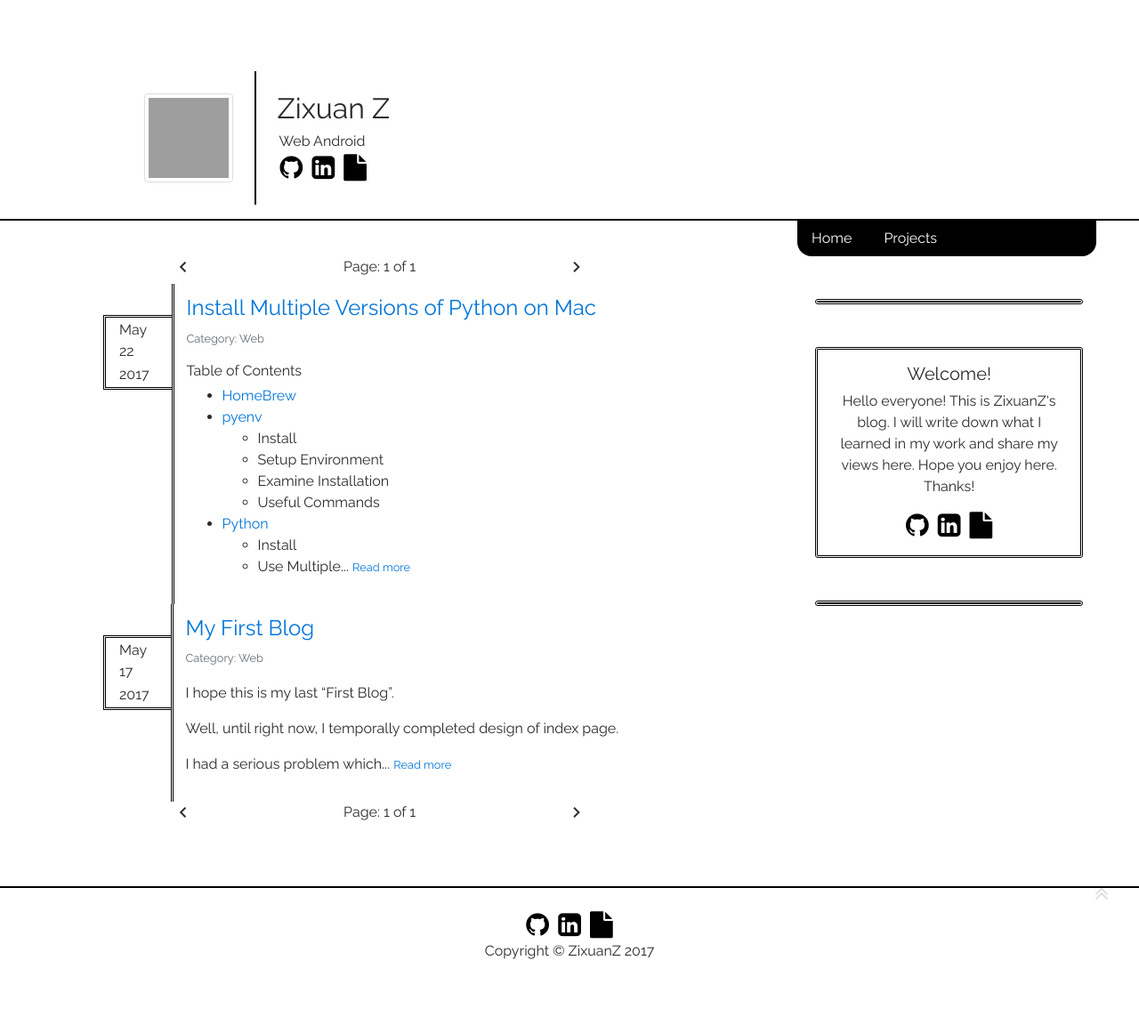
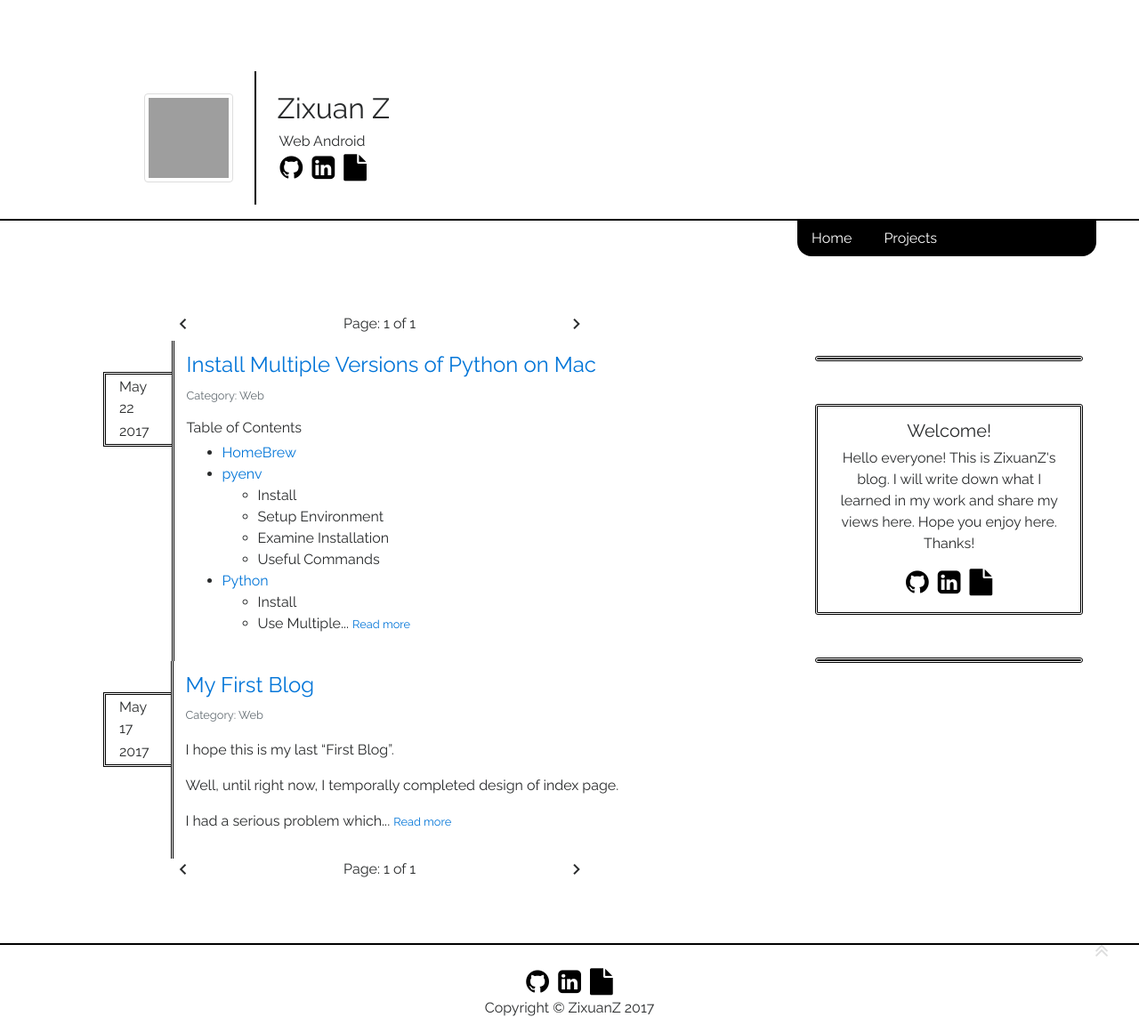
Before and after one commit to zixuanz/zixuanz.github.io, a Jekyll site: the page built from index.html, in a window 1280 px wide and 1161 px high. Shown: the whole window at 89% size. Built offline with Jekyll 4.4.1, drawn with Linux system fonts in a browser that asks for light colours; nearby versions of some CDN libraries; the list of posts is cut into pages by our own code; grey boxes are pictures that could not be loaded.

Commit message:
index modification
mainly adjust margin and position

```diff
--- a/assets/css/page_index.css
+++ b/assets/css/page_index.css
@@ -26,13 +26,18 @@
 }
 
 
-.about{
+.deco{
   border: double black;
   border-radius: 3px;
 }
 
-.blog-space{
+#blog_space{
   padding-left: 3%;
   padding-right: 3%;
   width: 100%;
 }
+
+#intro_space{
+  position: sticky;
+  top: 20%;
+}
--- a/index.html
+++ b/index.html
@@ -59,25 +59,29 @@
 
 
     <!--Section Latest Activity on Left and Userinfo on Right-->
-    <div class="container-fluid">
+    <div class="container-fluid" style="margin-top: 5%;">
 
       <div class="row">
-        <div class="col-md-8 blog-space">
+        <!--SubSection Blog-->
+        <div class="col-md-8" id="blog_space">
           {% include post_list.html %}
         </div>
         <!--SubSection General About-->
         <div class="col-md-4 text-center">
-          <div class="about m-5 p3">
+          <div id="intro_space">
+            <div class="deco m-5 p3">
             </div>
 
-          <article class="about m-5 p-3">
+            <article class="deco m-5 p-3">
               <h5>Welcome!</h5>
               <p>Hello everyone! This is ZixuanZ's blog. I will write down what I learned in my work and share my views here. Hope you enjoy here. Thanks!</p>
               {% include social_links.html %}
             </article>
 
-          <div class="about m-5 p3">
+            <div class="deco m-5 p3">
             </div>
+          </div>
+
 
         </div>
       </div>
```
Also changed, not shown: 2 other files. Lines whose indentation alone changed are shown as unchanged.
